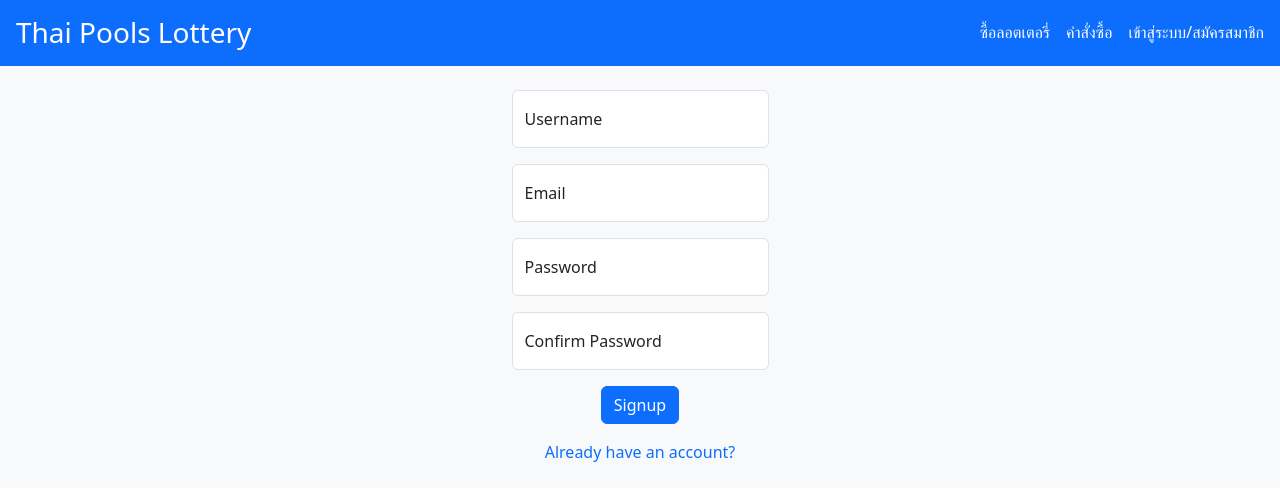
After one commit to TheoMan8520/lotto, a Django app: page /signup/ in a window 1280 px wide. The commit adds this page. Shown: the top 501 px of the page. Run offline with Django 5.2, Linux system fonts and the light colour scheme; some libraries are stand-ins or nearby versions.

Commit message:
utilize signup login

```diff
--- /dev/null
+++ b/app/forms.py
@@ -0,0 +1,10 @@
+from django import forms
+from django.contrib.auth.forms import UserCreationForm
+from django.contrib.auth.models import User
+from django.forms import ModelForm
+
+
+class SignUpForm(UserCreationForm):
+    class Meta:
+        model = User
+        fields = ('username', 'email', 'password1', 'password2')
--- a/app/templates/header.html
+++ b/app/templates/header.html
@@ -35,9 +35,13 @@
     <div class="header d-flex w-100 p-3 bg-primary align-items-center">
         <a href="{% url 'lotto:main' %}"><h3 class="text-white">Thai Pools Lottery</h3></a>
         <div class="d-flex ms-auto g-10 align-items-center">
-            <h6 class="text-white">ซื้อลอตเตอรี่</h6>
-            <h6 class="text-white">คำสั่งซื้อ</h6>
-            <h6 class="text-white">เข้าสู่ระบบ/สมัครสมาชิก</h6>
+          <h6 class="text-white">ซื้อลอตเตอรี่</h6>
+          <h6 class="text-white">คำสั่งซื้อ</h6>
+          {% if user.is_authenticated %}
+            <a href="{% url 'logout' %}?next={% url 'lotto:main' %}"><h6 class="text-white">logout</h6></a>
+          {% else %}
+            <a href="{% url 'lotto:login' %}"><h6 class="text-white">เข้าสู่ระบบ/สมัครสมาชิก</h6></a>
+          {% endif %}
         </div>
     </div>
     <div class="d-flex flex-column align-items-center bg-light">
--- a/app/templates/main.html
+++ b/app/templates/main.html
@@ -3,4 +3,7 @@
   <div class="d-flex flex-column w-100 h-100 align-items-center g-10 pt-2">
     <a class="d-flex btn btn-primary" href="{% url 'lotto:stat' %}">Go to stat</a>
   </div>
+  {% if user.is_authenticated %}
+    <h5>You are login</h5>
+  {% endif %}
 {% endblock %}
--- /dev/null
+++ b/app/templates/signup.html
@@ -0,0 +1,29 @@
+{% extends "header.html" %}
+{% block content %}
+{% if errors %}
+  {% for error in errors %}
+    <p>{{ error }}</p>
+  {% endfor %}
+{% endif %}
+<form method="POST" actione="." id="signup-form" class="d-flex flex-column w-100 align-items-center g-10 p-4">
+    {% csrf_token %}
+    <div class="form-floating">
+        <input required type="text" class="form-control" placeholder="Username" id="username" name="username" maxlength="16" minlength="4">
+        <label for="username">Username</label>
+    </div>
+    <div class="form-floating">
+        <input required type="email" class="form-control" placeholder="Email" id="email" name="email">
+        <label for="email">Email</label>
+    </div>
+    <div class="form-floating">
+        <input required type="password" class="form-control" placeholder="Password" id="password1" name="password1">
+        <label for="password">Password</label>
+    </div>
+    <div class="form-floating">
+        <input required type="password" class="form-control" placeholder="Confirm Password" id="password2" name="password2">
+        <label for="password">Confirm Password</label>
+    </div>
+    <button type="submit" class="btn btn-primary">Signup</button>
+    <a href="{% url 'lotto:login' %}">Already have an account?</a>
+</form>
+{% endblock %}
--- a/app/urls.py
+++ b/app/urls.py
@@ -6,5 +6,8 @@ app_name='lotto'
 urlpatterns = [
     path("", views.MainView.as_view(), name="main"),
     path("stat", views.StatView.as_view(), name="stat"),
-    path("stat/<int:mode>", views.StatView.as_view(), name="stat_mode")
+    path("stat/<int:mode>", views.StatView.as_view(), name="stat_mode"),
+
+    path("signup/", views.signup_method, name="signup"),
+    path("login/", views.login_method, name="login"),
 ]
--- a/app/views.py
+++ b/app/views.py
@@ -1,7 +1,64 @@
+from django.contrib.auth import authenticate, login, logout
+from django.contrib.auth.forms import AuthenticationForm
 from django.db import connection
-from django.shortcuts import render
+from django.http import Http404, HttpResponse
+from django.shortcuts import (HttpResponseRedirect, get_object_or_404,
+                              redirect, render)
+from django.urls import reverse_lazy
 from django.views import View
 
+from .forms import SignUpForm
+
+
+def signup_method(request):
+    template_name = 'signup.html'
+    success_url=reverse_lazy('lotto:main')
+    if request.user.is_anonymous:
+        if request.method == "POST":
+            form = SignUpForm(request.POST)
+            if form.is_valid():
+                username = form.cleaned_data.get('username')
+                password = form.cleaned_data.get('password1')
+                form.save()
+                user = authenticate(username=username, password=password)
+                if user is not None:
+                    login(request, user)
+                    return redirect(success_url)
+            else:
+                errors = form.errors.items()
+                form = SignUpForm()
+                context = {
+                    'form': form, 'errors' : errors
+                }
+                return render(request, template_name, context)
+    else:
+        return redirect(success_url)
+    form = SignUpForm()
+    context = {
+        'form': form
+    }
+    return render(request, template_name, context)
+
+def login_method(request):
+    template_name = 'login.html'
+    success_url=reverse_lazy('lotto:main')
+    if request.user.is_anonymous:
+        if request.method == "POST":
+            form = AuthenticationForm(request, data=request.POST)
+            if form.is_valid():
+                username = form.cleaned_data.get("username")
+                password = form.cleaned_data.get("password")
+                user = authenticate(username=username, password=password)
+                if user is not None:
+                    login(request, user)
+                    return redirect(success_url)
+    else:
+        return redirect(success_url)
+    form = AuthenticationForm()
+    context = {
+        "form": form
+    }
+    return render(request, template_name, context)
 
 class MainView(View):
     template_name = 'main.html'
--- a/lotto/urls.py
+++ b/lotto/urls.py
@@ -20,4 +20,5 @@ from django.urls import include, path
 urlpatterns = [
     path('', include('app.urls')),
     path('admin/', admin.site.urls),
+    path('accounts/', include('django.contrib.auth.urls')),
 ]
```
Also changed, not shown: app/templates/login.html (added, +22 -0 lines), lotto/settings.py (+12 -19 lines).
